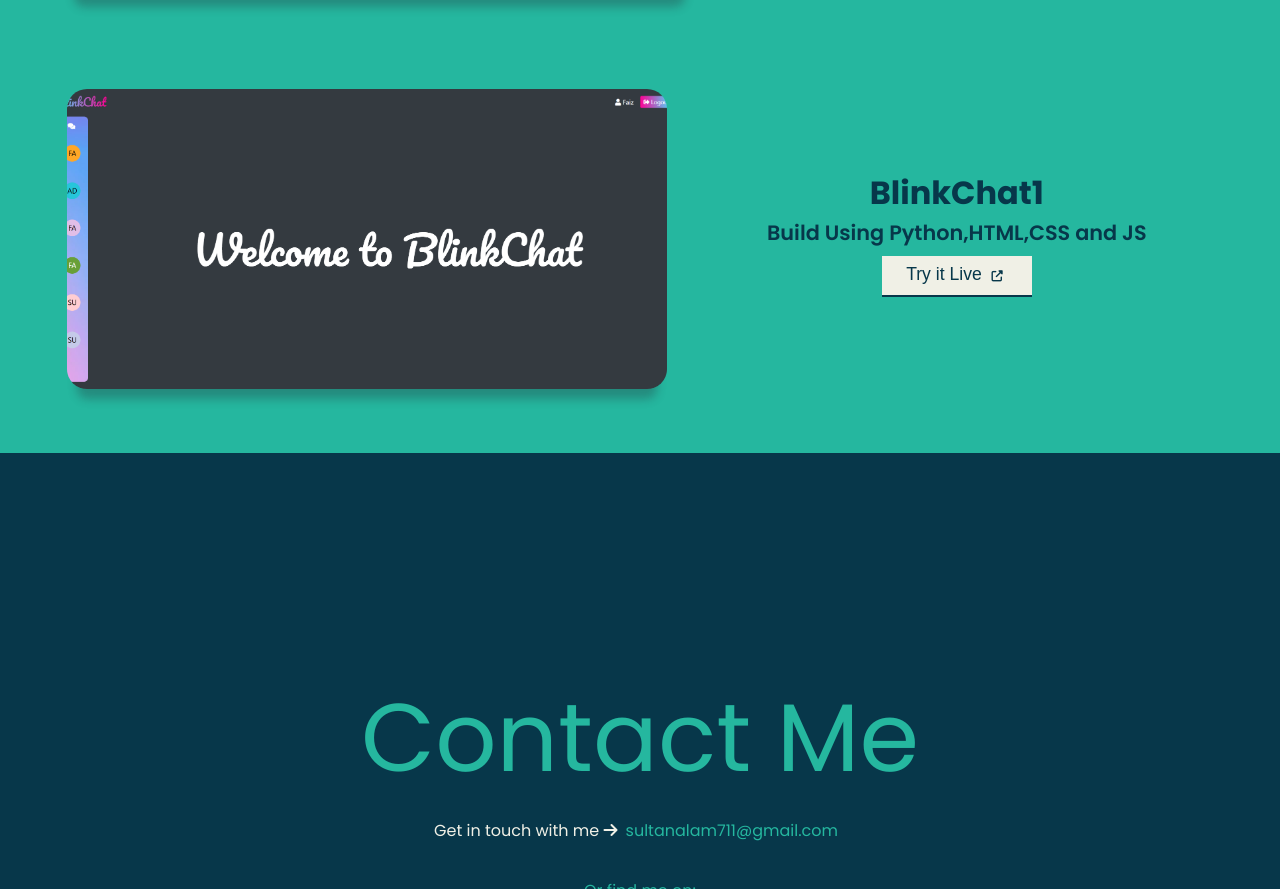
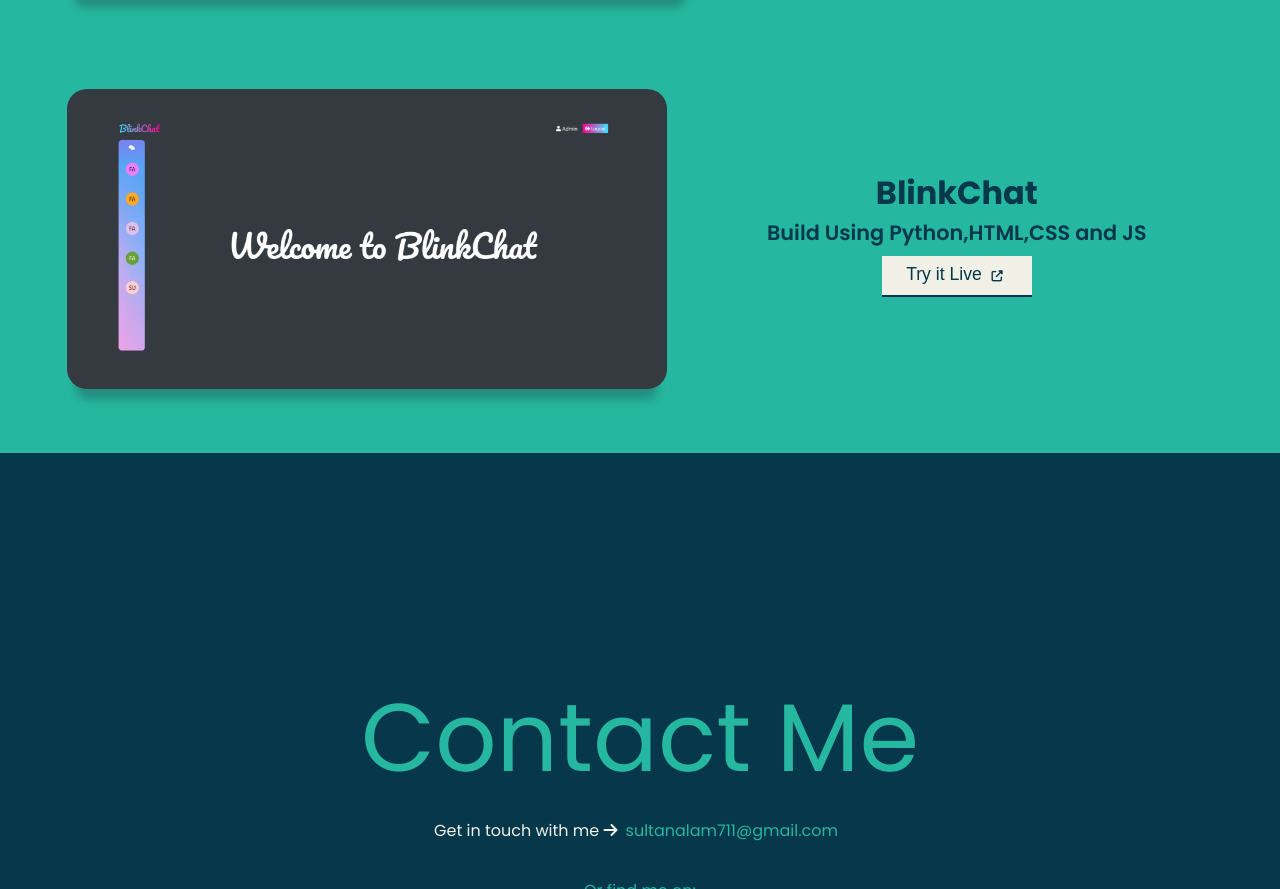
Before and after one commit to SultanAlam711/my-portfolio, a plain HTML site: page index.html in a window 1280 px wide. Shown: the part 2167-3056 px from the top of the page. Drawn offline with nearby package versions, Linux system fonts and the light colour scheme; a script that the page names is missing.

Commit message:
Update index.html

```diff
--- a/index.html
+++ b/index.html
@@ -123,11 +123,11 @@
 
         <div class="proj-2">
           <a href="https://sultan097.pythonanywhere.com/" target="blank">
-          <img src="blinkchat.png"></a>
+          <img src="blinkchat1.png"></a>
           <div class="proj2-details">
             <!--<i class="fab fa-html5"></i>
             <i class="fab fa-css3-alt"></i>-->
-            <h2>BlinkChat1</h2>
+            <h2>BlinkChat</h2>
             <p>Build Using Python,HTML,CSS and JS </p>
             <button><a href="https://sultan097.pythonanywhere.com/" target="blank">Try it Live <i
                   class="fas fa-external-link-alt"></i></a>
```
